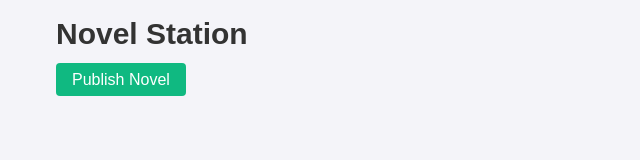
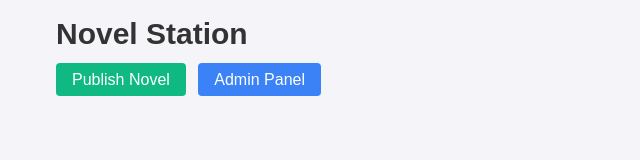
Before and after one commit to marco99168/file, a plain HTML site: page index.html in a window 1280 px wide. Shown: the whole page, without its empty margins (0-640 px from the left). Drawn offline with nearby package versions, Linux system fonts and the light colour scheme.

Commit message:
Update index.html

```diff
--- a/index.html
+++ b/index.html
@@ -6,13 +6,12 @@
   <title>Novel Station</title>
   <link href="https://cdn.jsdelivr.net/npm/tailwindcss@2.2.19/dist/tailwind.min.css" rel="stylesheet">
   <link href="/assets/css/style.css" rel="stylesheet">
-
-
 </head>
 <body>
   <div class="container mx-auto p-4">
     <h1 class="text-3xl font-bold mb-4">Novel Station</h1>
     <a href="/publish.html" class="bg-green-500 text-white px-4 py-2 rounded">Publish Novel</a>
+    <a href="/admin.html" class="bg-blue-500 text-white px-4 py-2 rounded ml-2">Admin Panel</a>
     <div id="novel-list" class="grid grid-cols-3 gap-4"></div>
   </div>
   <script src="https://cdn.jsdelivr.net/npm/web3@4.0.3/dist/web3.min.js"></script>
```
